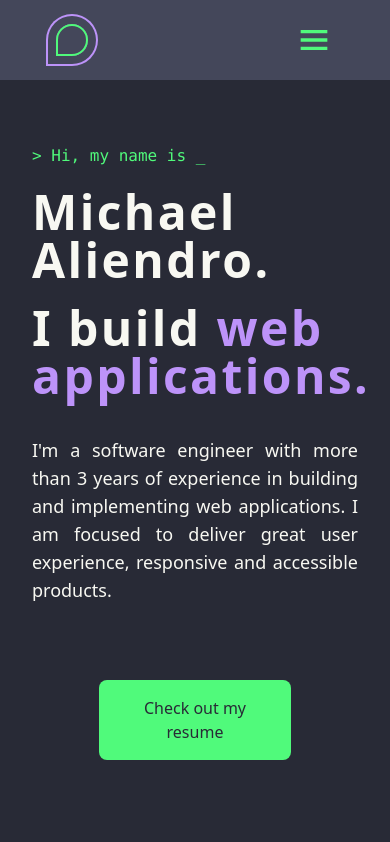
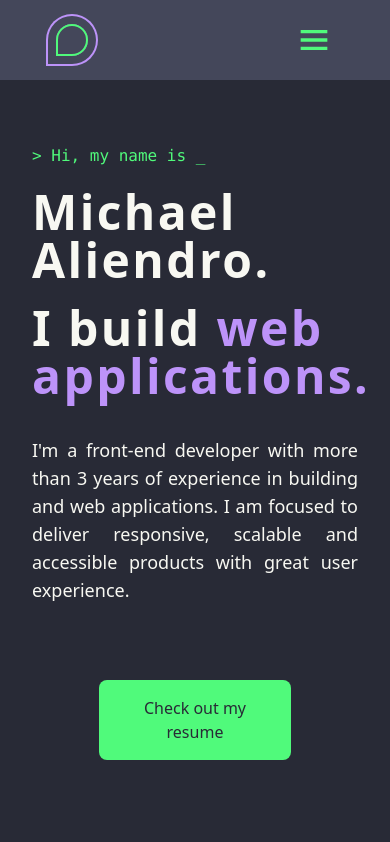
Before and after one commit to aliendro/portfolio, a React (Vite) app: page / in a window 390 px wide. Shown: the top 842 px of the page. Built offline with nearby package versions, Linux system fonts and the light colour scheme.

Commit message:
refactor: merging about and hero sections to about component

```diff
--- a/src/components/about/About.tsx
+++ b/src/components/about/About.tsx
@@ -16,6 +16,28 @@ import {
 export default function About() {
   const text = 'text-md font-bold tracking-wide';
   return (
+    <>
+      <section className="section">
+        <h1 className="pl-4 font-mono text-green md:col-start-2">
+          &gt; Hi, my name is <span className="duration-50 animate-pulse">_</span>
+        </h1>
+        <h2 className="text-slate-100 pl-4 text-5xl font-bold tracking-wider md:col-start-2 md:text-6xl">
+          Michael Aliendro.
+        </h2>
+        <h3 className="text-slate-200 pl-4 text-5xl font-bold tracking-wider md:col-start-2 md:text-6xl">
+          I build <span className="text-purple">web applications.</span>
+        </h3>
+        <h4 className="p-4 text-justify text-lg md:col-start-2">
+          I&apos;m a front-end developer with more than 3 years of experience in building and web
+          applications. I am focused to deliver responsive, scalable and accessible products with
+          great user experience.
+        </h4>
+        <div className="p-10 text-center md:col-start-2">
+          <button type="button" aria-label="resume" className="button w-48 bg-green">
+            Check out my resume
+          </button>
+        </div>
+      </section>
       <section className="section">
         <h1 id="stack" className="heading text-yellow">
           Tech stack
@@ -67,7 +89,11 @@ export default function About() {
             <span className={text}>Git</span>
           </div>
           <div>
-          <Typescript title="Typescript" aria-label="typescript icon" className="icon text-cyan" />
+            <Typescript
+              title="Typescript"
+              aria-label="typescript icon"
+              className="icon text-cyan"
+            />
             <span className={text}>Typescript</span>
           </div>
           <div>
@@ -80,5 +106,6 @@ export default function About() {
           </div>
         </div>
       </section>
+    </>
   );
 }
--- a/src/components/content/Content.tsx
+++ b/src/components/content/Content.tsx
@@ -1,14 +1,12 @@
 import { lazy } from 'react';
 
 const About = lazy(() => import('components/about/About'));
-const Hero = lazy(() => import('components/hero/Hero'));
 const Projects = lazy(() => import('components/projects/Projects'));
 const GoTop = lazy(() => import('./GoTop'));
 
 export default function Content() {
   return (
     <div className="mt-32 flex w-full flex-col justify-center gap-12 md:mt-80 md:gap-40">
-      <Hero />
       <About />
       <Projects />
       <GoTop />
--- a/src/components/hero/Hero.tsx
+++ /dev/null
@@ -1,25 +0,0 @@
-export default function Hero() {
-  return (
-    <section className="section">
-      <h1 className="pl-4 font-mono text-green md:col-start-2">
-        &gt; Hi, my name is <span className="duration-50 animate-pulse">_</span>
-      </h1>
-      <h2 className="text-slate-100 pl-4 text-5xl font-bold tracking-wider md:col-start-2 md:text-6xl">
-        Michael Aliendro.
-      </h2>
-      <h3 className="text-slate-200 pl-4 text-5xl font-bold tracking-wider md:col-start-2 md:text-6xl">
-        I build <span className="text-purple">web applications.</span>
-      </h3>
-      <h4 className="p-4 text-justify text-lg md:col-start-2">
-        I&apos;m a software engineer with more than 3 years of experience in building and
-        implementing web applications. I am focused to deliver great user experience, responsive and
-        accessible products.
-      </h4>
-      <div className="p-10 text-center md:col-start-2">
-        <button type="button" aria-label="resume" className="button w-48 bg-green">
-          Check out my resume
-        </button>
-      </div>
-    </section>
-  );
-}
```
Lines whose indentation alone changed are shown as unchanged.
